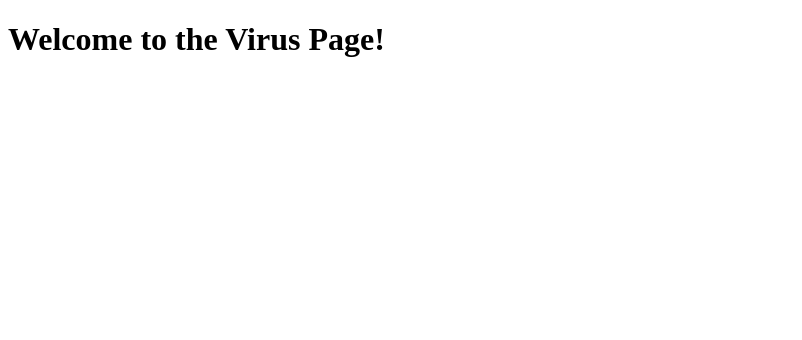
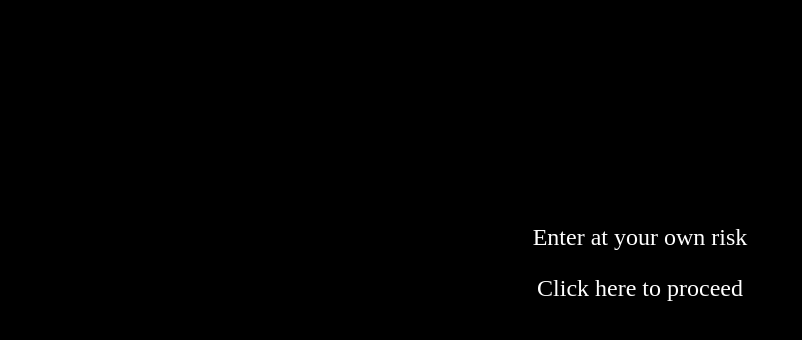
Before and after one commit to BaskalM0ment/virus2.0, a plain HTML site: page index.html in a window 1280 px wide. Shown: the whole page, without its empty margins (0-802 px from the left). Drawn offline with Linux system fonts and the light colour scheme.

Commit message:
Update index.html

```diff
--- a/index.html
+++ b/index.html
@@ -3,18 +3,48 @@
 <head>
     <meta charset="UTF-8">
     <meta name="viewport" content="width=device-width, initial-scale=1.0">
-    <title>You Are An Idiot</title>
+    <title>Enter at Your Own Risk</title>
+    <style>
+        body {
+            background-color: black;
+            color: white;
+            font-size: 24px;
+            text-align: center;
+            padding-top: 200px;
+            margin: 0;
+        }
+        a {
+            color: white;
+            text-decoration: none;
+        }
+        a:hover {
+            text-decoration: underline;
+        }
+        .hidden {
+            display: none;
+        }
+    </style>
     <script>
+        function showYouAreAnIdiotPage() {
+            document.getElementById('warningPage').classList.add('hidden');
+            document.getElementById('youAreAnIdiotPage').classList.remove('hidden');
+            openWindow();
+        }
+
         function openWindow() {
             var newWindow = window.open('', '_blank', 'width=200,height=100');
             newWindow.document.write('<html><head><title>You Are An Idiot</title></head><body style="background-color: black; color: white; font-size: 16px; text-align: center; padding-top: 40px;">You Are An Idiot</body></html>');
             setTimeout(openWindow, 1000); // Adjust the delay as needed
         }
-
-        window.onload = openWindow;
     </script>
 </head>
 <body>
-    <h1>Welcome to the Virus Page!</h1>
+    <div id="warningPage">
+        <p>Enter at your own risk</p>
+        <a href="#" onclick="showYouAreAnIdiotPage(); return false;">Click here to proceed</a>
+    </div>
+    <div id="youAreAnIdiotPage" class="hidden">
+        <h1>Welcome to the Virus Page!</h1>
+    </div>
 </body>
 </html>
```
